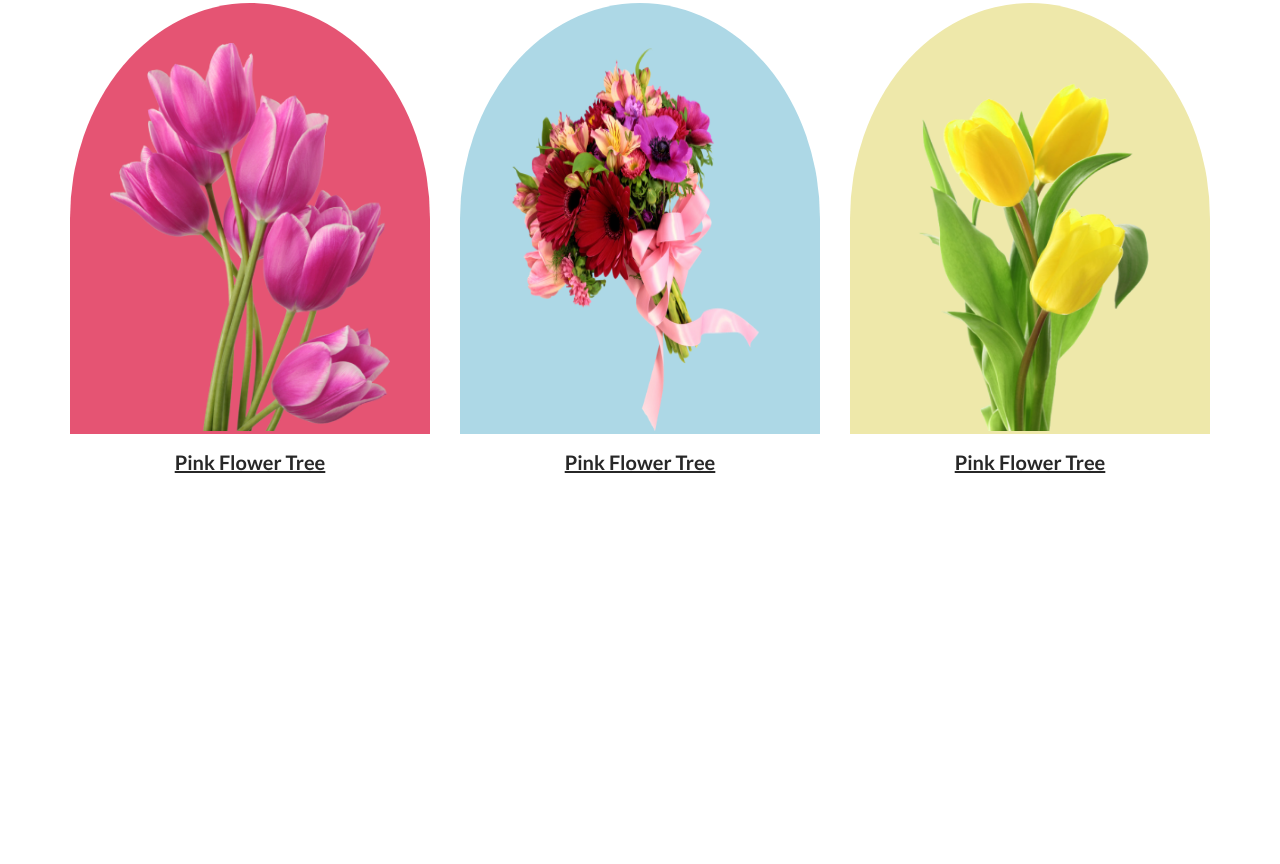
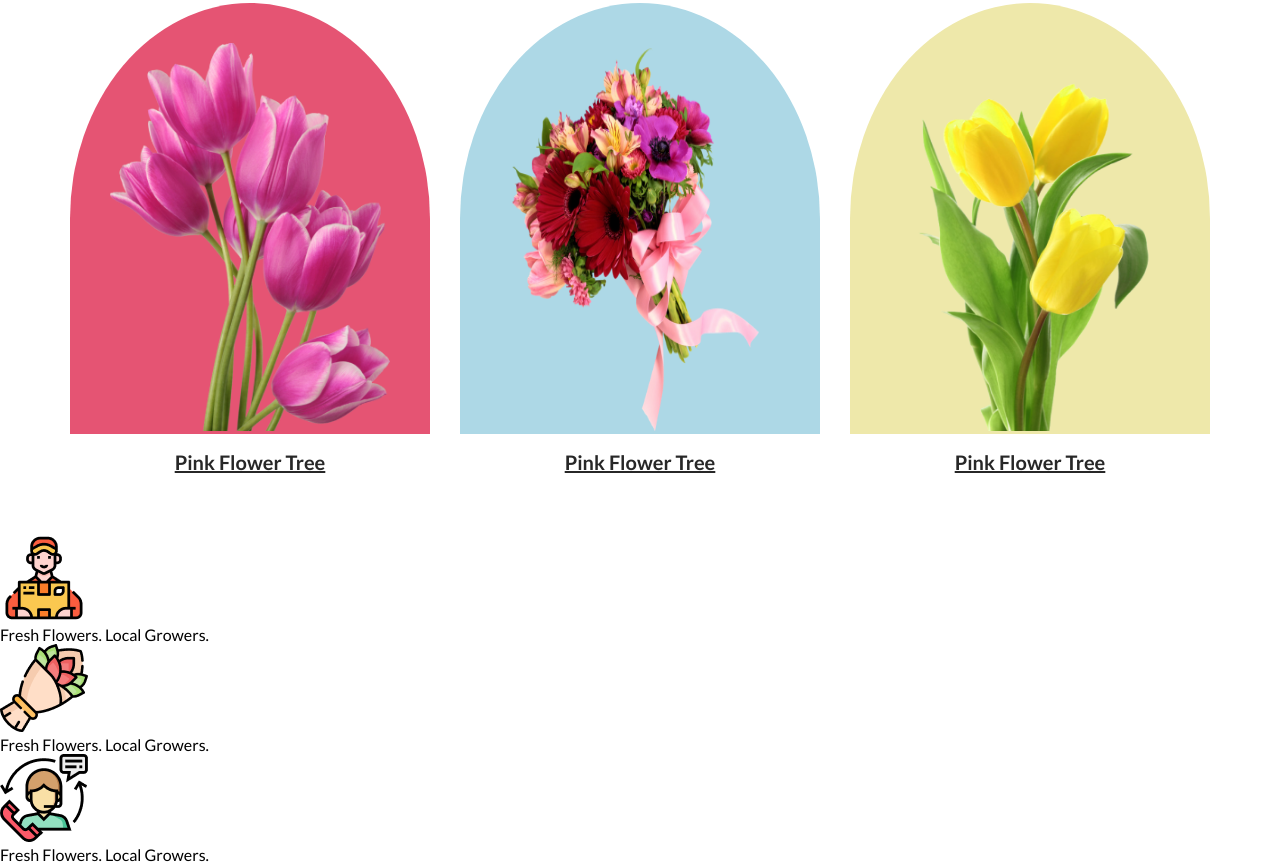
Before and after one commit to boktearhossen/first-assignment, a plain HTML site: page index.html in a window 1280 px wide. Shown: the part 1103-1967 px from the top of the page. Before the commit the page ends 1637 px from the top, so only its background shows below. Drawn offline with Linux system fonts and the light colour scheme.

Commit message:
added delivery sec

```diff
--- a/index.html
+++ b/index.html
@@ -8,6 +8,8 @@
 </head>
 <body>
 
+
+  <!-- header -->
 <header class="header">
   <div class="nav">
     <span>Flowor</span>Shop
@@ -22,8 +24,8 @@
   </div>
 </header>
 
-
-<main>
+<!-- main -->
+  <main>
     <!-- banner -->
     <div class="banner">
         <div class="banner-text">
@@ -36,8 +38,8 @@
         </div>
     </div>
 
+
 <!-- featured section -->
-
     <div class="featured">
         <h2 class="section-titel">Our Featured Flowers</h2>
         <p class="section-subtitle">It is a long established fact that a reader will be distracted by the readable <br> content of a page when looking at its layout.</p>
@@ -62,7 +64,25 @@
             <h4 class="featured-text">Pink Flower Tree</h4>
           </div>
         </div>
-      </div>
+    </div>
+
+
+<!-- delivery -->
+ <div class="delivery">
+  <div class="delivery-main">
+    <img src="./image/Group 57.png" alt="">
+    <p>Fresh Flowers. Local Growers.</p>
+  </div>
+  <div class="delivery-main">
+    <img src="./image/Group 58.png" alt="">
+    <p>Fresh Flowers. Local Growers.</p>
+  </div>
+  <div class="delivery-main">
+    <img src="./image/Group 59.png" alt="">
+    <p>Fresh Flowers. Local Growers.</p>
+  </div>
+ </div>
+
 
 
 </main>
```
